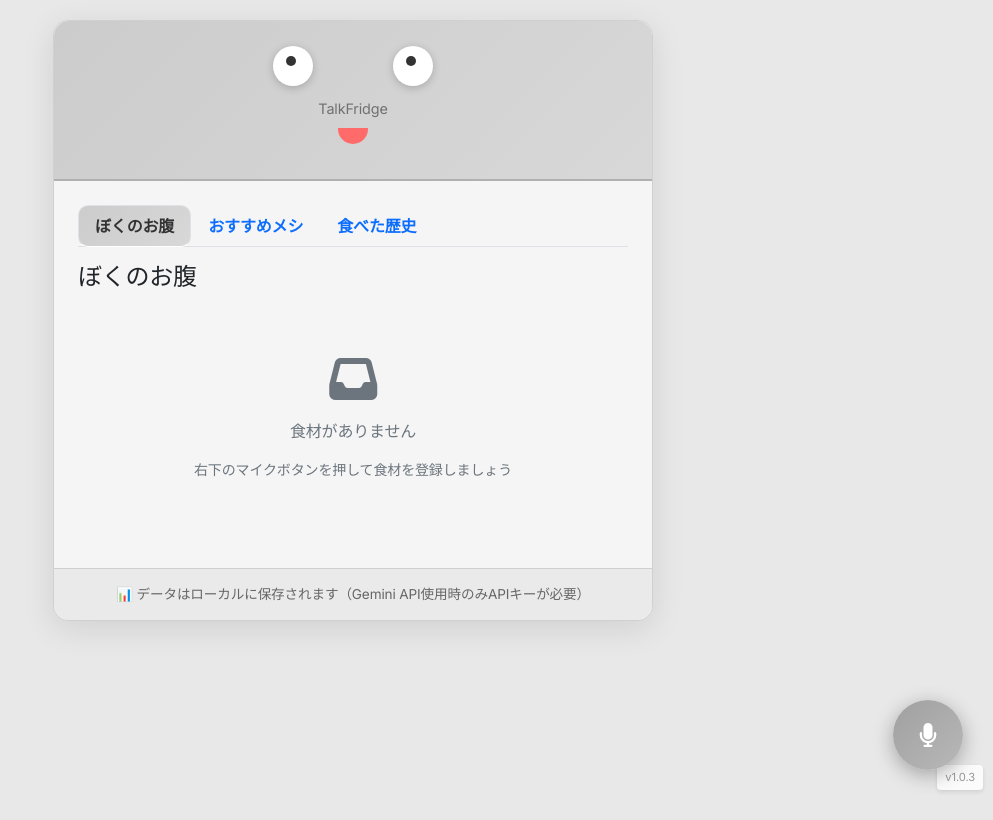
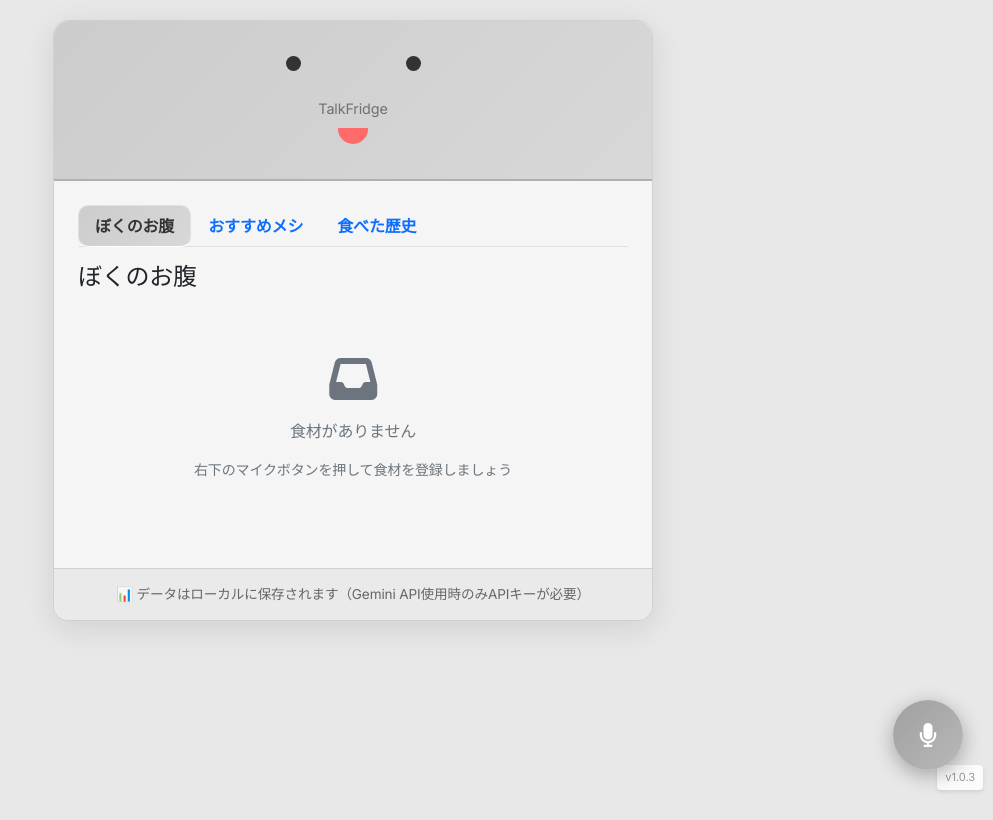
Before and after one commit to aya474747/talkfridge, a plain HTML site: page public/index.html in a window 1280 px wide. Shown: the whole page, without its empty margins (287-1280 px from the left). Drawn offline with nearby package versions, Linux system fonts and the light colour scheme.

Commit message:
デザイン調整: 目のスタイルを更新（背景・影を削除、瞳孔サイズを拡大）

```diff
--- a/public/index.html
+++ b/public/index.html
@@ -61,17 +61,17 @@
         .eye {
             width: 40px;
             height: 40px;
-            background: white;
+            /* background: #d6d6d6; */
             border-radius: 50%;
             position: relative;
-            box-shadow: 0 2px 8px rgba(0,0,0,0.2);
+            /* box-shadow: 0 2px 8px rgba(0, 0, 0, 0.2); */
         }
         .eye .pupil {
             position: absolute;
             top: 10px;
             left: 13px;
-            width: 10px;
-            height: 10px;
+            width: 15px;
+            height: 15px;
             background: #333;
             border-radius: 50%;
         }
@@ -365,9 +365,9 @@
                 console.log('📝 認識結果:', text);
 
                 try {
-                    // クライアント側で解析
+                    // クライアント側で解析（非同期）
                     console.log('🎤 音声認識テキスト:', text);
-                    const parseData = parseIngredients(text);
+                    const parseData = await parseIngredients(text);
 
                     console.log('🔍 抽出結果:', parseData);
                     console.log('📝 デバッグ情報:', parseData.debug);
@@ -521,8 +521,8 @@
         // テキスト入力を処理
         async function processTextInput(text) {
             try {
-                // クライアント側で解析
-                const parseData = parseIngredients(text);
+                // クライアント側で解析（非同期）
+                const parseData = await parseIngredients(text);
 
                 if (parseData.success && parseData.ingredients.length > 0) {
                     // IndexedDBに保存
```
